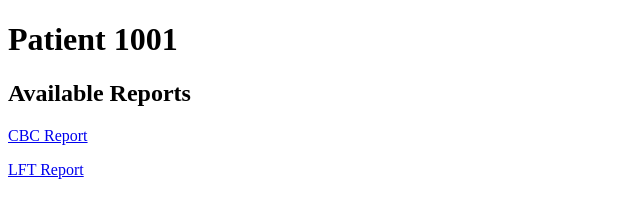
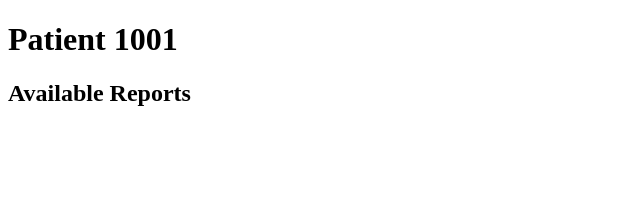
Before and after one commit to All4labreports/labreports, a plain HTML site: page patients/1001/index.html in a window 1280 px wide. Shown: the whole page, without its empty margins (0-640 px from the left). Drawn offline with Linux system fonts and the light colour scheme.

Commit message:
Update index.html

```diff
--- a/patients/1001/index.html
+++ b/patients/1001/index.html
@@ -6,8 +6,5 @@
 <body>
     <h1>Patient 1001</h1>
     <h2>Available Reports</h2>
-
-    <p><a href="CBC.pdf">CBC Report</a></p>
-    <p><a href="LFT.pdf">LFT Report</a></p>
 </body>
 </html>
```
